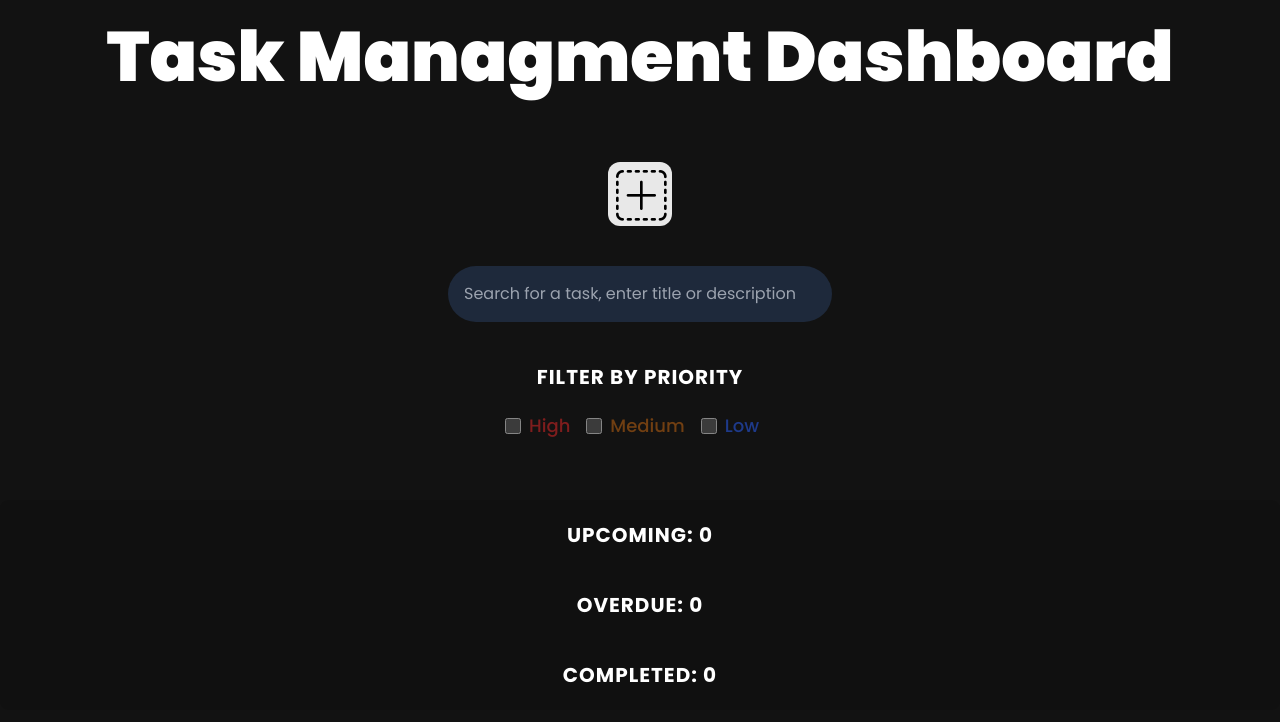
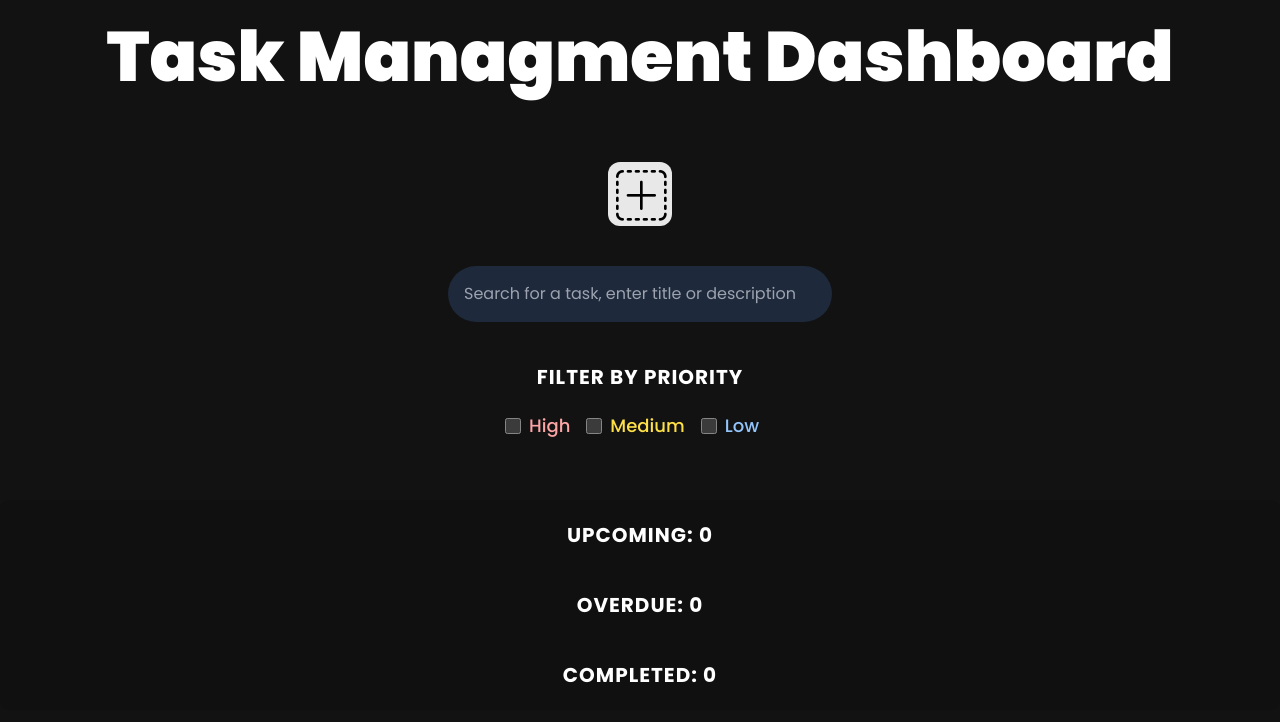
Before and after one commit to Chewposhi/task_manager, a React (Create React App) app in the folder task_manager/: page / in a window 1280 px wide. Shown: the top 722 px of the page. Built offline with nearby package versions, Linux system fonts and the light colour scheme.

Commit message:
Update TaskPanel.js

```diff
--- a/task_manager/src/components/TaskPanel.js
+++ b/task_manager/src/components/TaskPanel.js
@@ -62,15 +62,15 @@ const TaskPanel= ({ todos, setTodos }) => {
       <div className="flex">
         <div className="flex items-center me-4">
           <input checked = {selected.includes("High")} onChange={() => handleCheckboxClick("High")} id="inline-checkbox" type="checkbox" value="high" name="inline-checkbox-group" className="w-4 h-4 text-blue-600 bg-gray-100 border-gray-300 focus:ring-blue-500 dark:focus:ring-blue-600 dark:ring-offset-gray-800 focus:ring-2 dark:bg-gray-700 dark:border-gray-600" />
-          <label htmlFor="inline-checkbox" className="ms-2 text-lg font-medium text-red-900 dark:text-red-300">High</label>
+          <label htmlFor="inline-checkbox" className="ms-2 text-lg font-medium text-red-300 dark:text-red-300">High</label>
         </div>
         <div className="flex items-center me-4">
           <input checked = {selected.includes("Medium")} onChange={() => handleCheckboxClick("Medium")} id="inline-2-checkbox" type="checkbox" value="medium" name="inline-checkbox-group" className="w-4 h-4 text-blue-600 bg-gray-100 border-gray-300 focus:ring-blue-500 dark:focus:ring-blue-600 dark:ring-offset-gray-800 focus:ring-2 dark:bg-gray-700 dark:border-gray-600" />
-          <label htmlFor="inline-2-checkbox" className="ms-2 text-lg font-medium text-yellow-900 dark:text-yellow-300">Medium</label>
+          <label htmlFor="inline-2-checkbox" className="ms-2 text-lg font-medium text-yellow-300 dark:text-yellow-300">Medium</label>
         </div>
         <div className="flex items-center me-4">
           <input checked = {selected.includes("Low")} onChange={() => handleCheckboxClick("Low")} id="inline-3-checkbox" type="checkbox" value="low" name="inline-checkbox-group" className="w-4 h-4 text-blue-600 bg-gray-100 border-gray-300 focus:ring-blue-500 dark:focus:ring-blue-600 dark:ring-offset-gray-800 focus:ring-2 dark:bg-gray-700 dark:border-gray-600" />
-          <label htmlFor="inline-3-checkbox" className="ms-2 text-lg font-medium text-blue-900 dark:text-blue-300">Low</label>
+          <label htmlFor="inline-3-checkbox" className="ms-2 text-lg font-medium text-blue-300 dark:text-blue-300">Low</label>
         </div>
       </div>
       {/* tasks list */}
```
